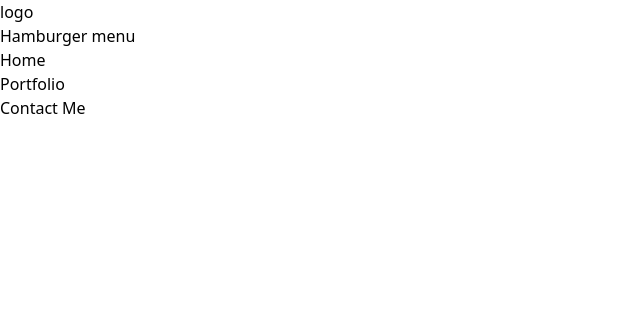
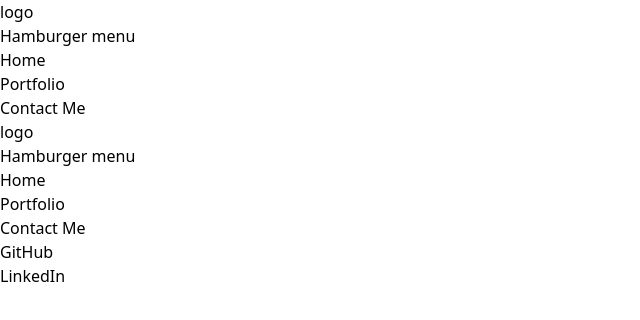
Before and after one commit to kellyky/Portfolio, a React (Vite) app: page / in a window 1280 px wide. Shown: the top 320 px of the page, without its empty margins (0-640 px from the left). Built offline with nearby package versions, Linux system fonts and the light colour scheme.

Commit message:
Add Footer component
Signed-off-by: Kelly Popko <kelpopko@gmail.com>

```diff
--- a/src/App.jsx
+++ b/src/App.jsx
@@ -1,11 +1,13 @@
 import './App.css'
 import Header from './components/Header'
+import Footer from './components/Footer'
 
 function App() {
 
   return (
     <>
       <Header />
+      <Footer />
     </>
   )
 }
--- /dev/null
+++ b/src/components/Footer.jsx
@@ -0,0 +1,21 @@
+export default function Footer() {
+  return (
+      <footer>
+        <div>
+          logo
+        </div>
+        <nav>
+          <ul>
+            <li>Hamburger menu</li>
+            <li>Home</li>
+            <li>Portfolio</li>
+            <li>Contact Me</li>
+          </ul>
+          <ul>
+            <li>GitHub</li>
+            <li>LinkedIn</li>
+          </ul>
+        </nav>
+      </footer>
+  )
+}
```
